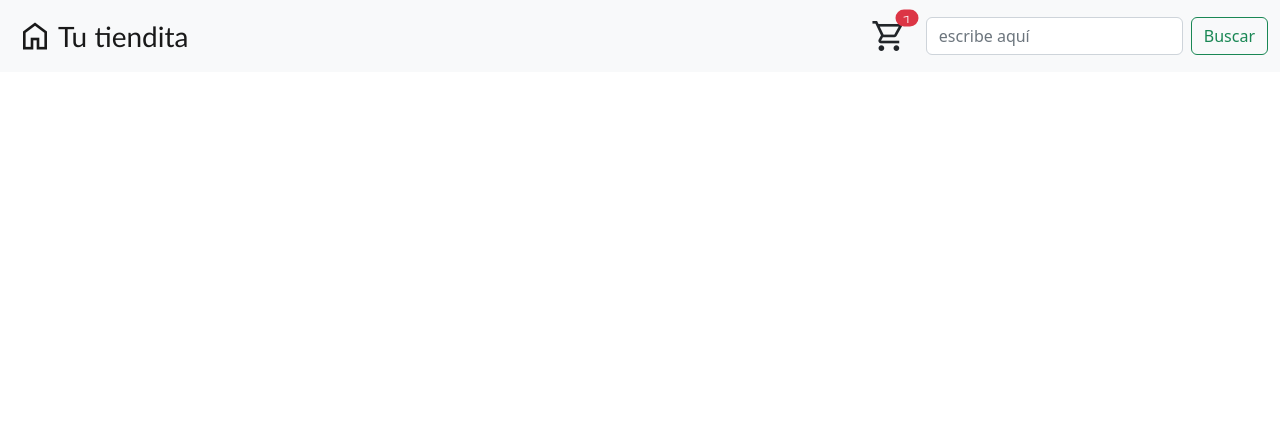
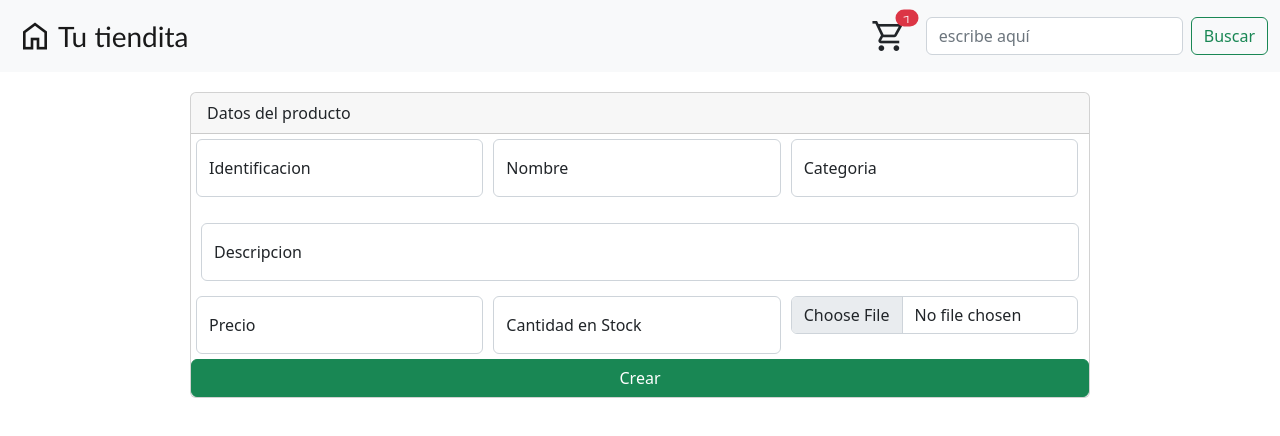
Before and after one commit to Sahilyexe/e-commerce-frontend, an Angular app: page /crear-producto in a window 1280 px wide. Before the commit this address led to /. Shown: the top 436 px of the page. Built offline with nearby package versions, Linux system fonts and the light colour scheme.

Commit message:
formulario crer producto sin funcionalidad

```diff
--- a/src/app/app-routing.module.ts
+++ b/src/app/app-routing.module.ts
@@ -4,13 +4,15 @@ import { FinalizarCompraComponent } from './componentes/finalizar-compra/finaliz
 import { ListaProductosComponent } from './componentes/lista-productos/lista-productos.component';
 import { ProductoComponent } from './componentes/producto/producto.component';
 import { CarritoComponent } from './componentes/carrito/carrito.component';
+import { CrearProductosComponent } from './componentes/crear-productos/crear-productos.component';
 
 const routes: Routes = [
   {path: 'producto/:id', component :ProductoComponent},
   {path: 'productos', component: ListaProductosComponent},
   {path: '', redirectTo: 'productos', pathMatch: 'full' },
   {path: 'finalizar-compra', component: FinalizarCompraComponent},
-  {path: 'carrito', component: CarritoComponent}
+  {path: 'carrito', component: CarritoComponent},
+  {path: 'crear-producto', component: CrearProductosComponent}
 ];
 
 @NgModule({
--- a/src/app/app.module.ts
+++ b/src/app/app.module.ts
@@ -20,6 +20,7 @@ import { AlertComponent } from './componentes/compartido/alert/alert.component';
 import { CargandoBotonComponent } from './componentes/compartido/cargando-boton/cargando-boton.component';
 import { ResumenComponent } from './componentes/compartido/resumen/resumen.component';
 import { NoHayNadaAquiComponent } from './componentes/compartido/no-hay-nada-aqui/no-hay-nada-aqui.component';
+import { CrearProductosComponent } from './componentes/crear-productos/crear-productos.component';
 
 @NgModule({
   declarations: [
@@ -35,7 +36,8 @@ import { NoHayNadaAquiComponent } from './componentes/compartido/no-hay-nada-aqu
     LoadingComponent,
     CargandoBotonComponent,
     ResumenComponent,
-    NoHayNadaAquiComponent
+    NoHayNadaAquiComponent,
+    CrearProductosComponent
   ],
   imports: [
     BrowserModule,
--- /dev/null
+++ b/src/app/componentes/crear-productos/crear-productos.component.css
@@ -0,0 +1,31 @@
+.contenedor {
+    display: flex;
+    flex-direction: row;
+    flex-wrap: wrap;
+    justify-content: center;
+
+  }
+
+  .componentes{
+    margin: 5px;
+    width: 32%;
+}
+
+.componentes-checkout{
+    display: flex;
+    flex-direction: row;
+    flex-wrap: wrap;
+    justify-content: flex-start;
+    width: 100%;
+}
+.descricion
+{
+    margin: 10px;
+    width: 100%;
+}
+.card{
+    width: 900px;
+    margin-top: 20px;
+    margin-left: auto;
+    margin-right: auto;
+}
--- /dev/null
+++ b/src/app/componentes/crear-productos/crear-productos.component.html
@@ -0,0 +1,44 @@
+<div class="container ">
+
+   <div class="card">
+    <div class="card-header">
+        Datos del producto
+      </div>
+      <div class="contenedor">
+    <div class="componentes-checkout">
+        <div class="form-floating mb-3 componentes" >
+            <input type="text" class="form-control " id="Identificacion" placeholder="Identificacion">
+            <label for="Identificacion">Identificacion</label>
+          </div>
+        <div class="form-floating mb-3 componentes">
+            <input type="text" class="form-control " id="nombre" placeholder="nombre">
+            <label for="nombre">Nombre</label>
+          </div>
+          <div class="form-floating componentes">
+            <input type="number" class="form-control componentes-formulario" id="Stock" placeholder="Categoria">
+            <label for="Categoria">Categoria</label>
+          </div>
+    </div>
+      <div class="form-floating descricion">
+        <input type="text" class="form-control tamano-grande componentes-formulario" id="descripcion" placeholder="descripcion">
+        <label for="descripcion">Descripcion</label>
+      </div>
+      <div class="componentes-checkout">
+      <div class="form-floating componentes">
+        <input type="number" class="form-control componentes-formulario" id="precio" placeholder="precio">
+        <label for="precio">Precio</label>
+      </div>
+      <div class="form-floating componentes">
+        <input type="number" class="form-control componentes-formulario" id="Stock" placeholder="Stock">
+        <label for="Stock">Cantidad en Stock</label>
+      </div>
+
+      <div class=" mb-3 componentes">
+        <input type="file" class="form-control" id="inputGroupFile02" accept="image/png, image/gif, image/jpeg">
+        <!-- <label class="input-group-text" for="inputGroupFile02">Cargar imagen</label> -->
+      </div>
+      </div>
+   </div>
+   <button type="submit" class="btn btn-success">Crear</button>
+</div>
+</div>
--- /dev/null
+++ b/src/app/componentes/crear-productos/crear-productos.component.ts
@@ -0,0 +1,15 @@
+import { Component, OnInit } from '@angular/core';
+
+@Component({
+  selector: 'app-crear-productos',
+  templateUrl: './crear-productos.component.html',
+  styleUrls: ['./crear-productos.component.css']
+})
+export class CrearProductosComponent implements OnInit {
+
+  constructor() { }
+
+  ngOnInit(): void {
+  }
+
+}
--- a/src/styles.css
+++ b/src/styles.css
@@ -10,6 +10,10 @@
     font-size: 36px;
     margin :5px;
 }
+.separacion-navbar{
+    margin-top: 20px;
+}
+
 
 input:invalid{
     border: red solid 3px;
```
